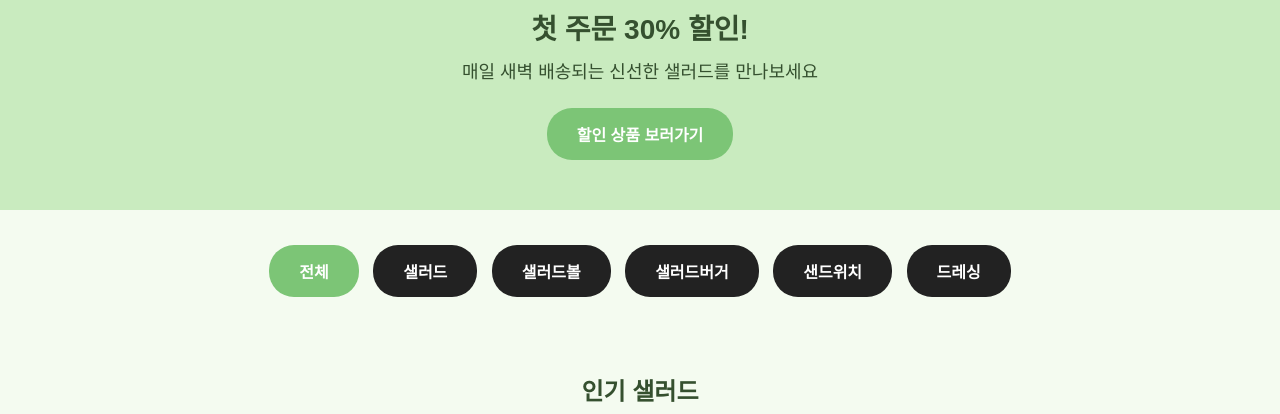
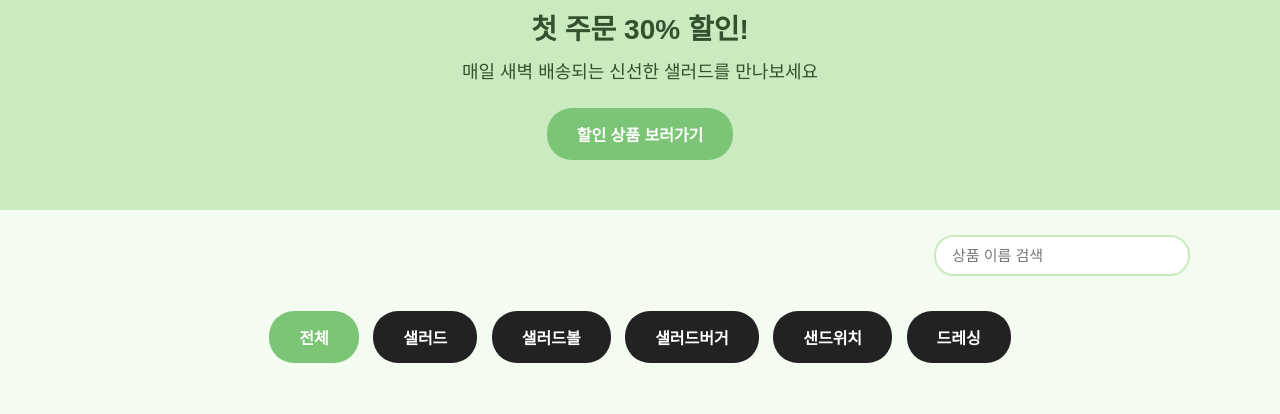
Before and after one commit to yeon10160-lang/shop, a plain HTML site: page index.html in a window 1280 px wide. Shown: the part 589-1003 px from the top of the page. Drawn offline with Linux system fonts and the light colour scheme.

Commit message:
상품 검색창 추가
- 상품 목록 오른쪽 위에 검색창 배치
- 글자를 칠 때마다 상품 이름으로 걸러서 보여줌
- 결과가 없으면 검색어와 함께 안내 문구 표시
- 카테고리 버튼을 누르면 검색 상태 초기화

Co-Authored-By: Claude Opus 5 (1M context) <noreply@anthropic.com>

```diff
--- a/index.html
+++ b/index.html
@@ -87,6 +87,31 @@
     }
     button:hover {
       background-color: #5FA95A;
+    }
+
+    /* ===== 검색창 (상품 목록 오른쪽 위) ===== */
+    .search-box {
+      max-width: 1100px;
+      margin: 0 auto;
+      padding: 25px 20px 0 20px;
+      text-align: right;
+    }
+    #searchInput {
+      width: 220px;
+      padding: 10px 16px;
+      font-size: 15px;
+      color: #35502F;
+      border: 2px solid #C9EBBF;
+      border-radius: 20px;
+    }
+    /* 검색 결과가 없을 때 보여줄 글 */
+    .no-result {
+      display: none;
+      text-align: center;
+      padding: 40px 20px;
+      font-size: 16px;
+      color: #4B8A45;
+      background-color: #F4FBF0;
     }
 
     /* ===== 카테고리 버튼 ===== */
@@ -397,6 +422,11 @@
     <button onclick="showAlert('지금 바로 할인 상품을 확인해 보세요!')">할인 상품 보러가기</button>
   </section>
 
+  <!-- 검색창 (상품 목록 오른쪽 위) -->
+  <div class="search-box">
+    <input type="text" id="searchInput" placeholder="상품 이름 검색" oninput="searchProduct()">
+  </div>
+
   <!-- 카테고리 버튼 (누르면 그 상품만 보임) -->
   <div class="category-box">
     <button class="category-btn active" onclick="showCategory('all', this)">전체</button>
@@ -406,6 +436,9 @@
     <button class="category-btn" onclick="showCategory('sandwich', this)">샌드위치</button>
     <button class="category-btn" onclick="showCategory('dressing', this)">드레싱</button>
   </div>
+
+  <!-- 검색 결과가 없을 때 -->
+  <p class="no-result" id="noResult">찾으시는 상품이 없어요. 다른 이름으로 검색해 보세요.</p>
 
   <!-- 샐러드 상품 3개 -->
   <section class="products" id="salad">
@@ -734,7 +767,66 @@
       showCategory("all", buttons[0]);
     }
 
+    // 검색창에 글자를 칠 때마다 실행됨
+    // 상품 이름에 그 글자가 들어간 상품만 보여줌
+    function searchProduct() {
+      var word = document.getElementById("searchInput").value.trim();
+      var sections = document.querySelectorAll(".products");
+      var totalFound = 0;
+
+      for (var i = 0; i < sections.length; i++) {
+        var cardList = sections[i].querySelectorAll(".card");
+        var found = 0;
+
+        for (var j = 0; j < cardList.length; j++) {
+          var name = cardList[j].querySelector("h3").innerText;
+
+          if (name.indexOf(word) > -1) {
+            cardList[j].style.display = "block";
+            found = found + 1;
+          } else {
+            cardList[j].style.display = "none";
+          }
+        }
+
+        totalFound = totalFound + found;
+
+        // 찾은 상품이 하나도 없는 구역은 통째로 숨기기
+        if (found === 0) {
+          sections[i].style.display = "none";
+        } else {
+          sections[i].style.display = "block";
+        }
+      }
+
+      // 검색 결과가 하나도 없으면 안내문 보여주기
+      if (totalFound === 0) {
+        document.getElementById("noResult").innerText =
+          "'" + word + "' 에 해당하는 상품이 없어요. 다른 이름으로 검색해 보세요.";
+        document.getElementById("noResult").style.display = "block";
+      } else {
+        document.getElementById("noResult").style.display = "none";
+      }
+
+      // 검색창을 비우면 카테고리 버튼을 '전체'로 되돌리기
+      if (word === "") {
+        var buttons = document.querySelectorAll(".category-btn");
+        for (var k = 0; k < buttons.length; k++) {
+          buttons[k].classList.remove("active");
+        }
+        buttons[0].classList.add("active");
+      }
+    }
+
     function showCategory(id, clickedButton) {
+      // 검색 상태 지우기 (숨겨둔 상품 카드 다시 보이게)
+      document.getElementById("searchInput").value = "";
+      document.getElementById("noResult").style.display = "none";
+      var allCards = document.querySelectorAll(".card");
+      for (var c = 0; c < allCards.length; c++) {
+        allCards[c].style.display = "block";
+      }
+
       // 모든 상품 구역을 확인해서 보일지 숨길지 정하기
       var sections = document.querySelectorAll(".products");
       for (var i = 0; i < sections.length; i++) {
```
